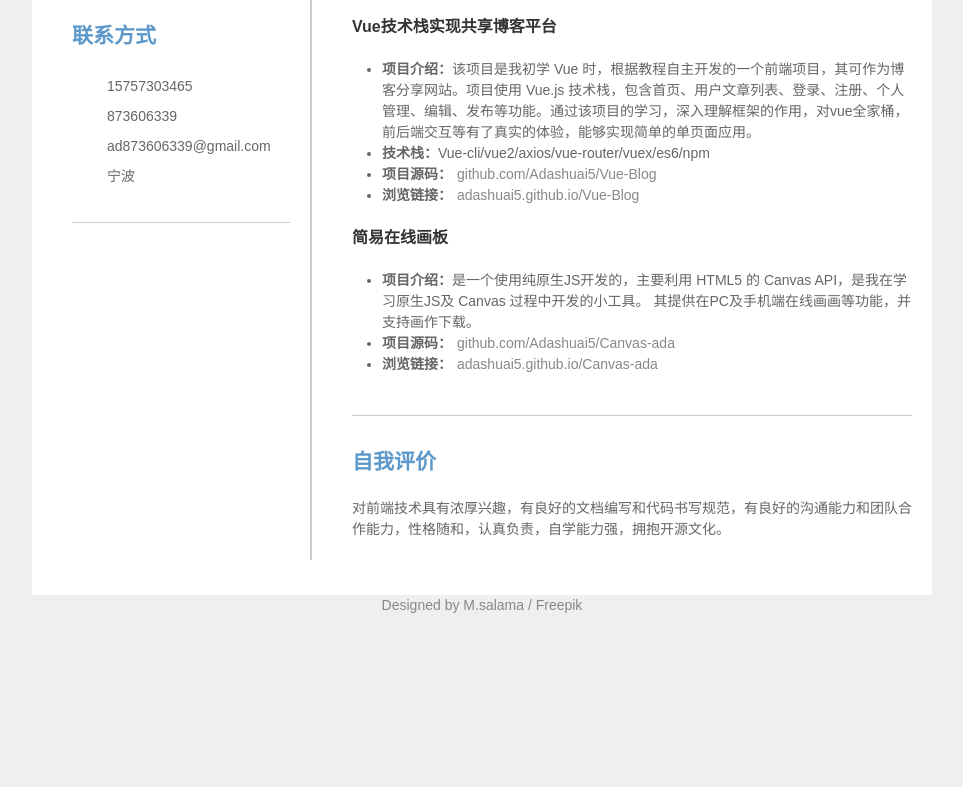
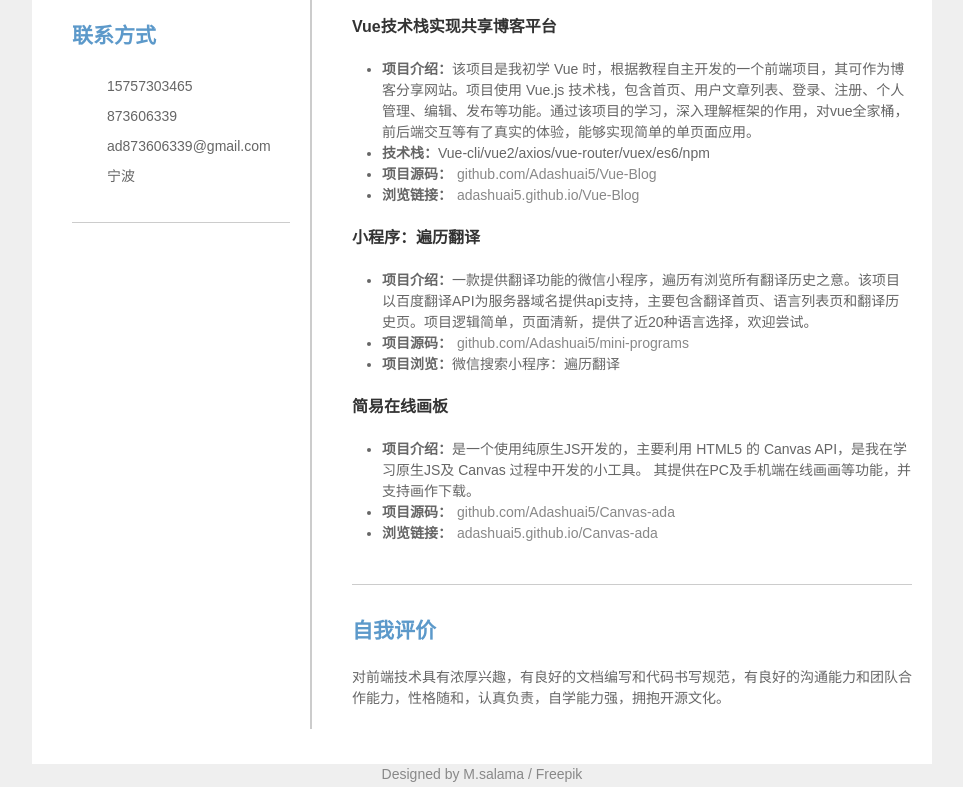
Before and after one commit to zixiamu/gitresume, a plain HTML site: page index.html in a window 1280 px wide. Shown: the part 758-1545 px from the top of the page, without its empty margins (158-1121 px from the left). Before the commit the page ends 1376 px from the top, so only its background shows below. Drawn offline with Linux system fonts and the light colour scheme.

Commit message:
新增小程序项目

```diff
--- a/index.html
+++ b/index.html
@@ -91,7 +91,6 @@
 
     aside .avader>img {
         width: 220px;
-        height: 220px;
         border-radius: 50%;
         background: cornflowerblue;
     }
@@ -381,6 +380,16 @@
                     </ul>
                 </div>
                 <div class="item">
+                    <h3>小程序：遍历翻译</h3>
+                    <ul>
+                        <li>
+                            <strong>项目介绍：</strong>一款提供翻译功能的微信小程序，遍历有浏览所有翻译历史之意。该项目以百度翻译API为服务器域名提供api支持，主要包含翻译首页、语言列表页和翻译历史页。项目逻辑简单，页面清新，提供了近20种语言选择，欢迎尝试。
+                        </li>
+                        <li><strong>项目源码：</strong><a href="https://github.com/Adashuai5/mini-programs">github.com/Adashuai5/mini-programs</a></li>
+                        <li><strong>项目浏览：</strong>微信搜索小程序：遍历翻译</li>
+                    </ul>
+                </div>
+                <div class="item">
                     <h3>简易在线画板</h3>
                     <ul>
                         <li>
```
